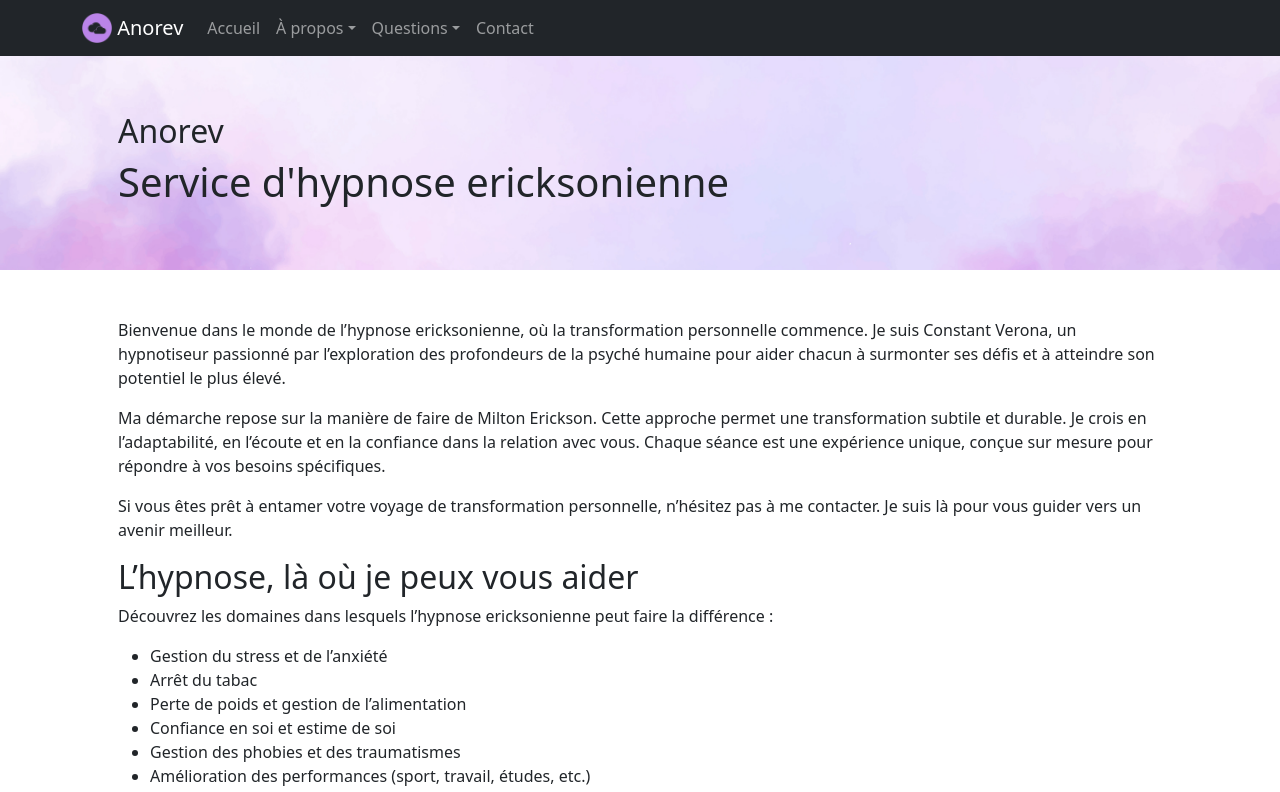
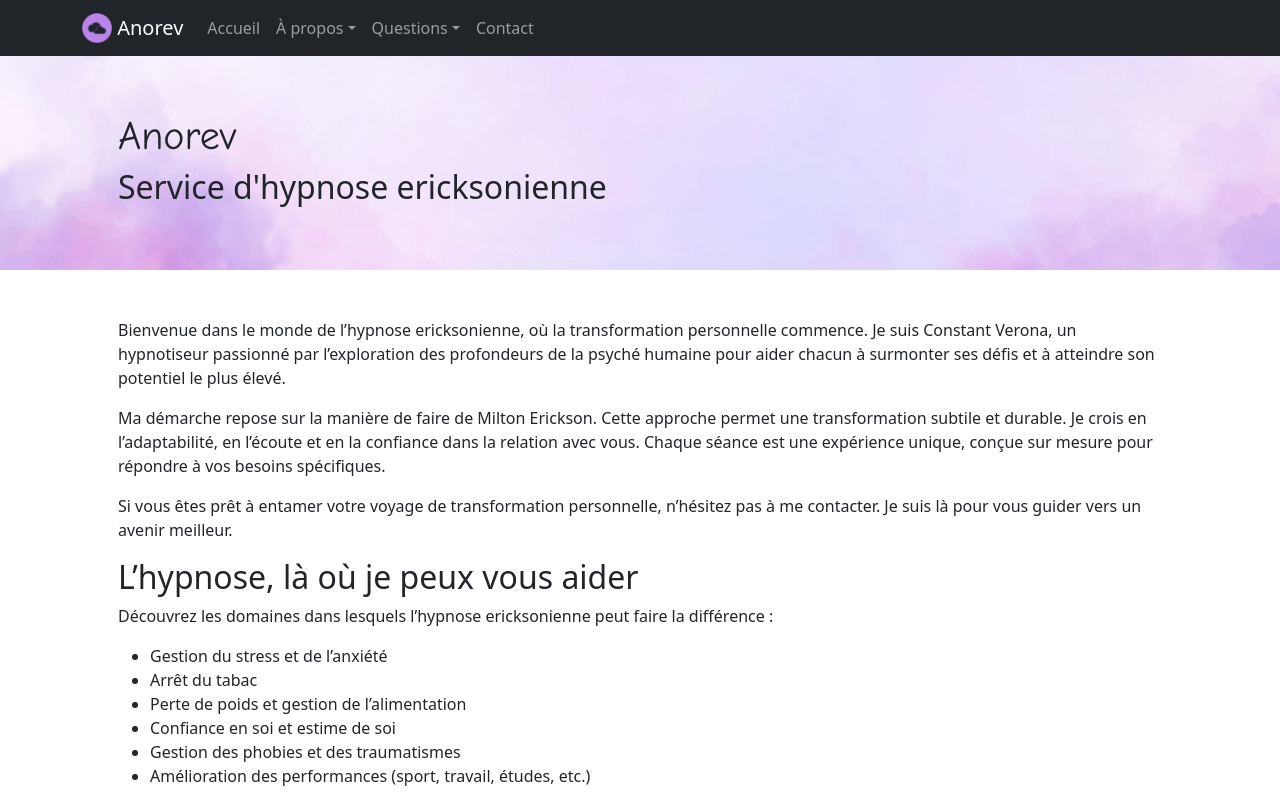
Before and after one commit to ValerianVrn/Anorev, a React (Create React App) app in the folder anorev/: page /contact in a window 1280 px wide. Shown: the top 792 px of the page. Built offline with nearby package versions, Linux system fonts and the light colour scheme.

Commit message:
feat: title font

```diff
--- a/anorev/public/index.html
+++ b/anorev/public/index.html
@@ -25,6 +25,7 @@
       Learn how to configure a non-root public URL by running `npm run build`.
     -->
     <link rel="stylesheet" href="https://fonts.googleapis.com/icon?family=Material+Icons" />
+    <link rel="stylesheet" href="https://fonts.googleapis.com/css?family=Comic+Neue">
     <title>Anorev</title>
   </head>
   <body>
--- a/anorev/src/pages/Main.css
+++ b/anorev/src/pages/Main.css
@@ -8,3 +8,7 @@
     left: 50%;
     transform: translate(-50%, -50%);
 }
+
+.title {
+    font-family: 'Comic Neue', serif;
+}
--- a/anorev/src/pages/Main.js
+++ b/anorev/src/pages/Main.js
@@ -44,8 +44,8 @@ export default function Main() {
         <Container id="home" fluid className="mx-0 px-0 cover-container">
             <Image src="cover.jpg" className="w-100 object-fit-cover" style={{ height: imageHeight }}/>
             <Container id="text-overlay" className="p-5 gx-5 text-overlay">
-                <h2 className="pt-2">Anorev</h2>
-                <h1 className="pb-2">Service d'hypnose ericksonienne</h1>
+                <h1 className="pt-2 title">Anorev</h1>
+                <h2 className="pb-2">Service d'hypnose ericksonienne</h2>
             </Container>
         </Container>
         <Introduction/>
```
